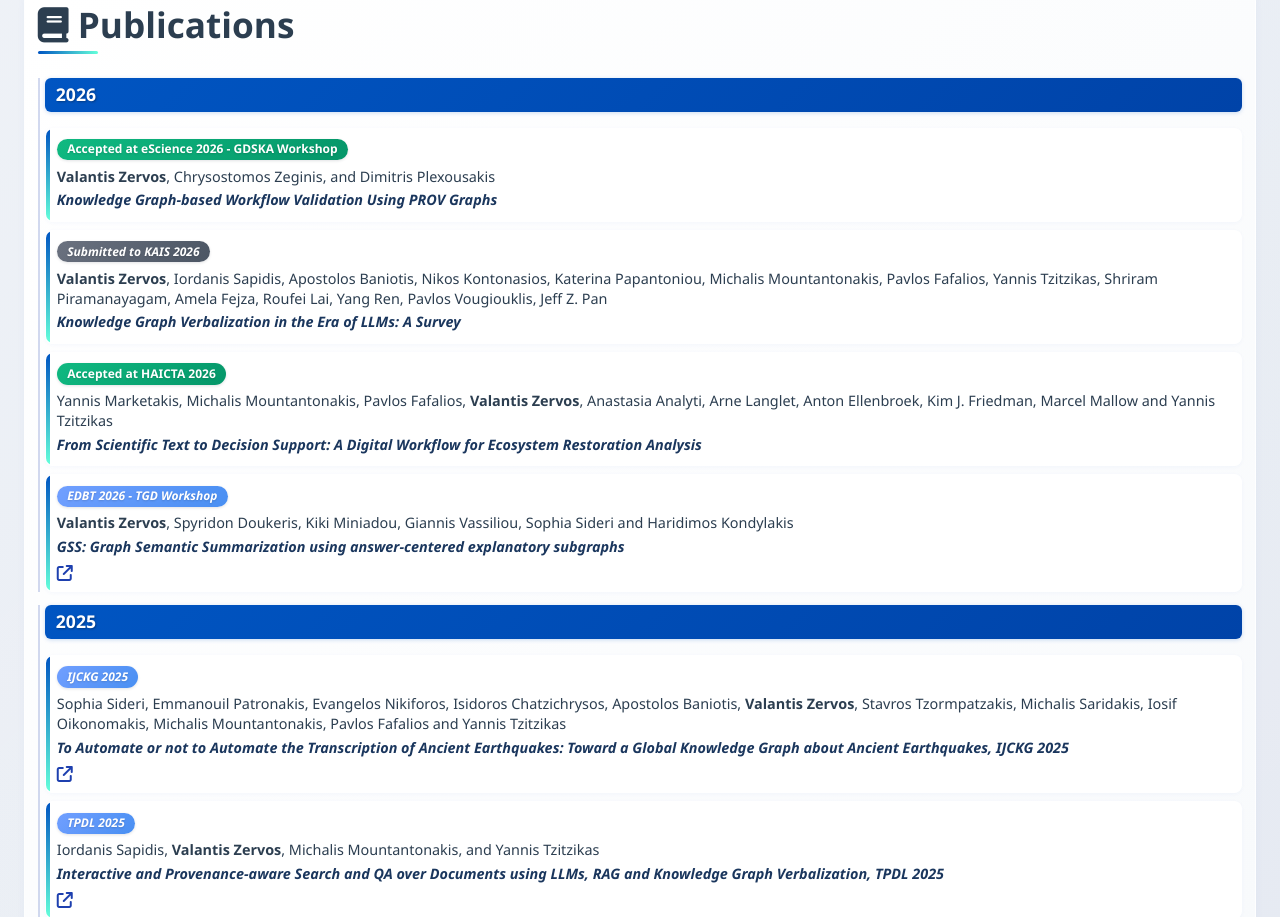
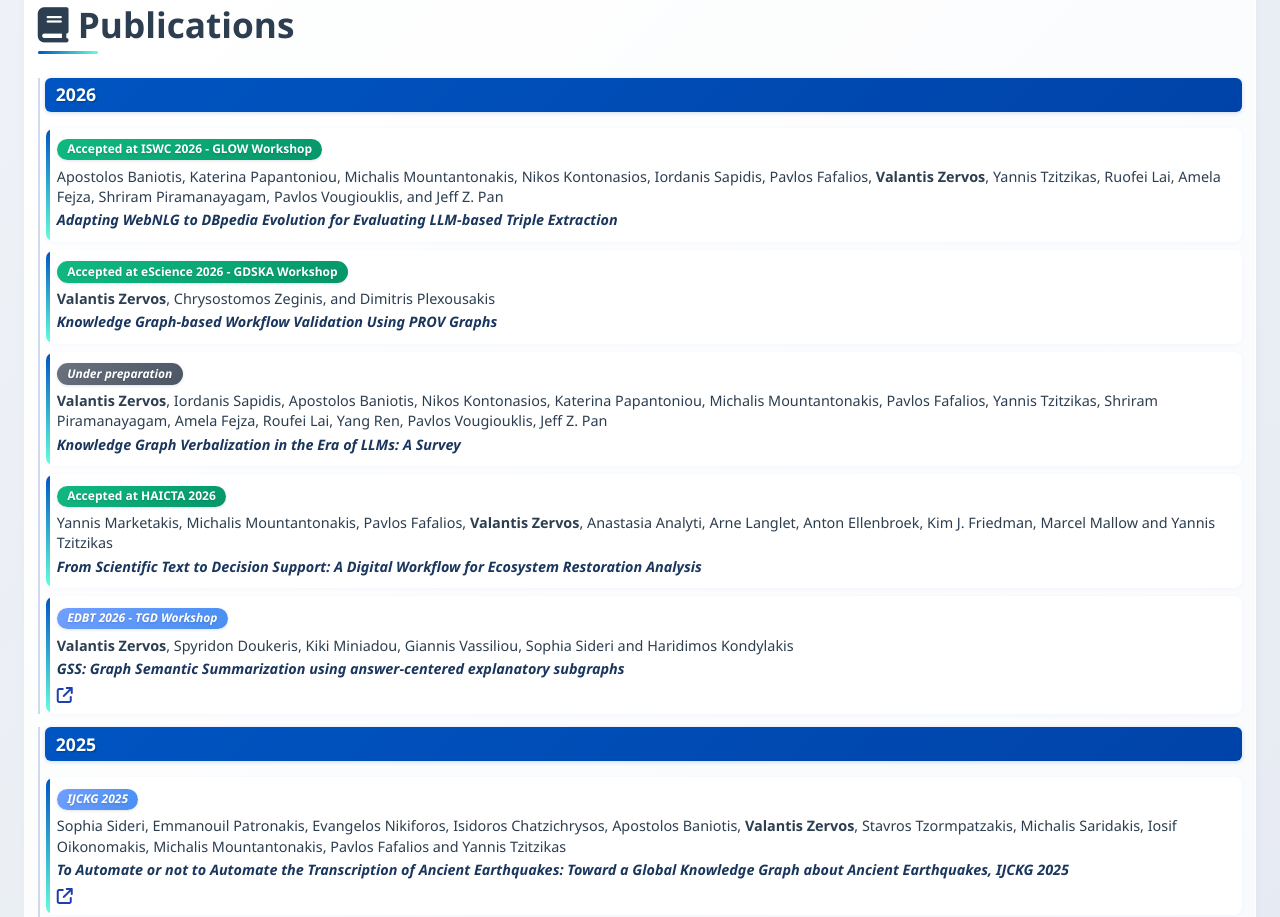
Before and after one commit to VZervos/PersonalWebpage, a plain HTML site: page index.html in a window 1280 px wide. Shown: the part 1671-2588 px from the top of the page. Drawn offline with nearby package versions, Linux system fonts and the light colour scheme.

Commit message:
WebNLG paper

```diff
--- a/index.html
+++ b/index.html
@@ -239,6 +239,18 @@ Ranked 2nd in the 2021-2022 admission cohort (40 graduates out of 179 admitted a
                             <div class="entry entry-grid-card h-100">
 
                                 <div class="entry-main">
+                                    <div class="entry-badges"><span class="status-badge status-accepted">Accepted at ISWC 2026 - GLOW Workshop</span></div>
+                                    <div class="publication">
+                                            <div class="paper-authors">Apostolos Baniotis, Katerina Papantoniou, Michalis Mountantonakis, Nikos Kontonasios, Iordanis Sapidis, Pavlos Fafalios, <b>Valantis Zervos</b>, Yannis Tzitzikas, Ruofei Lai, Amela Fejza, Shriram Piramanayagam, Pavlos Vougiouklis, and Jeff Z. Pan</div>
+                                            <div class="paper-title">Adapting WebNLG to DBpedia Evolution for Evaluating LLM-based Triple Extraction</div>
+                                    </div>
+                                </div>
+                            </div>
+                        </div>
+<div class="col-12">
+                            <div class="entry entry-grid-card h-100">
+
+                                <div class="entry-main">
                                     <div class="entry-badges"><span class="status-badge status-accepted">Accepted at eScience 2026 - GDSKA Workshop</span></div>
                                     <div class="publication">
                                             <div class="paper-authors"><b>Valantis Zervos</b>, Chrysostomos Zeginis, and Dimitris Plexousakis</div>
@@ -251,7 +263,7 @@ Ranked 2nd in the 2021-2022 admission cohort (40 graduates out of 179 admitted a
                             <div class="entry entry-grid-card h-100">
 
                                 <div class="entry-main">
-                                    <div class="entry-badges"><span class="status-badge status-to_submit">Submitted to KAIS 2026</span></div>
+                                    <div class="entry-badges"><span class="status-badge status-to_submit">Under preparation</span></div>
                                     <div class="publication">
                                             <div class="paper-authors"><b>Valantis Zervos</b>, Iordanis Sapidis, Apostolos Baniotis, Nikos Kontonasios, Katerina Papantoniou, Michalis Mountantonakis, Pavlos Fafalios, Yannis Tzitzikas, Shriram Piramanayagam, Amela Fejza, Roufei Lai, Yang Ren, Pavlos Vougiouklis, Jeff Z. Pan</div>
                                             <div class="paper-title">Knowledge Graph Verbalization in the Era of LLMs: A Survey</div>
```
Also changed, not shown: data/cv-data.json (+6 -1 lines).
